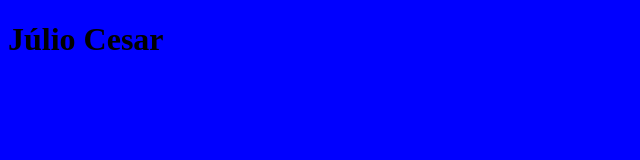
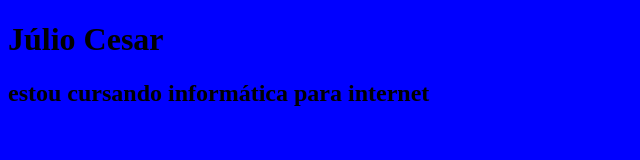
Before and after one commit to Julio-cesar-deleuterio/info, a plain HTML site: page index.html in a window 1280 px wide. Shown: the whole page, without its empty margins (0-640 px from the left). Drawn offline with Linux system fonts and the light colour scheme.

Commit message:
Alterando conteudo

```diff
--- a/index.html
+++ b/index.html
@@ -8,5 +8,6 @@
 </head>
 <body>
     <h1>Júlio Cesar</h1>
+    <h2>estou cursando informática para internet</h2>
 </body>
 </html>
```
